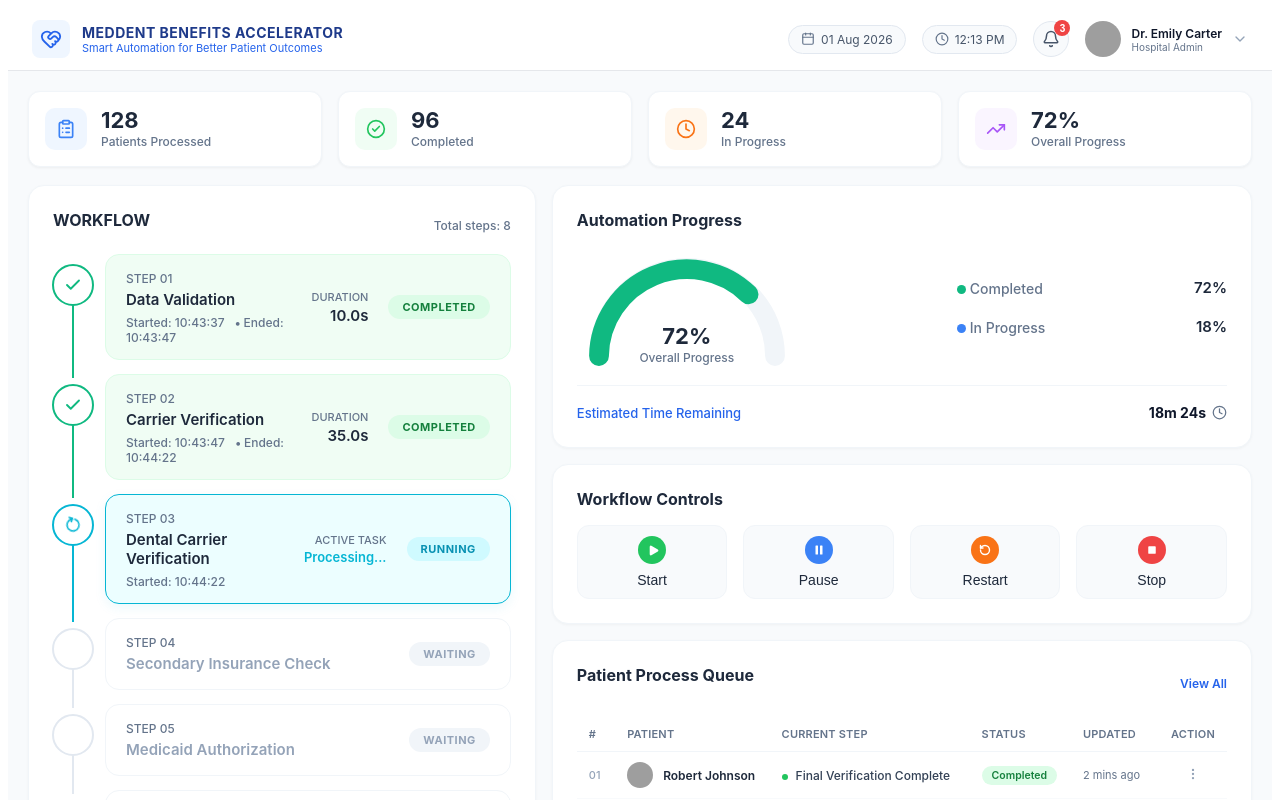
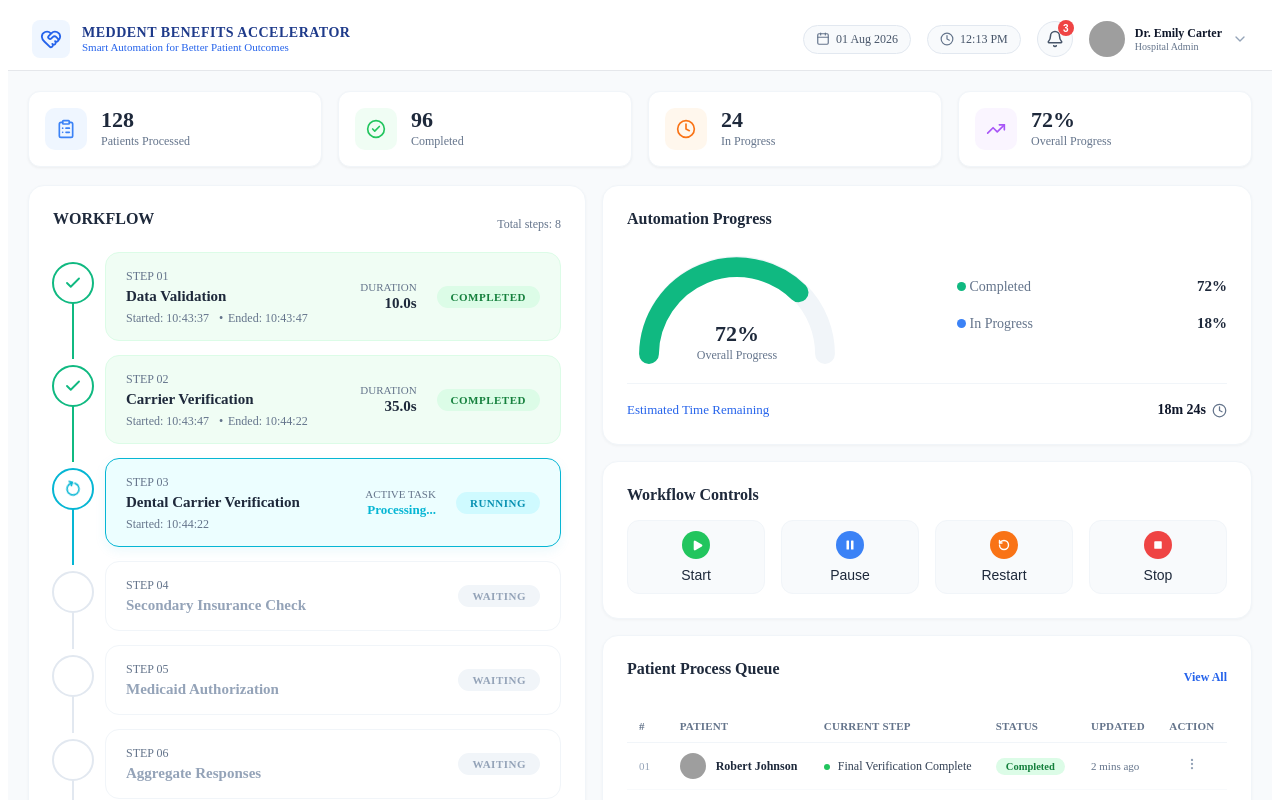
Before and after one commit to kishorekumar-codes/meddent-benefits-dashboard-reactjs-frontend, a React (Vite) app: page / in a window 1280 px wide. Shown: the top 800 px of the page. Built offline with nearby package versions, Linux system fonts and the light colour scheme; grey boxes are pictures that could not be loaded; the HTML template or start-up script is replaced by a standard one.

Commit message:
additional font-family removed

```diff
--- a/src/assets/css/global.css
+++ b/src/assets/css/global.css
@@ -1030,7 +1030,6 @@
 .dashboard-container {
   min-height: 100vh;
   background-color: #f8fafc;
-  font-family: -apple-system, BlinkMacSystemFont, 'Segoe UI', Roboto, Oxygen, Ubuntu, Cantarell, sans-serif;
   color: #0f172a;
 }
 
```
